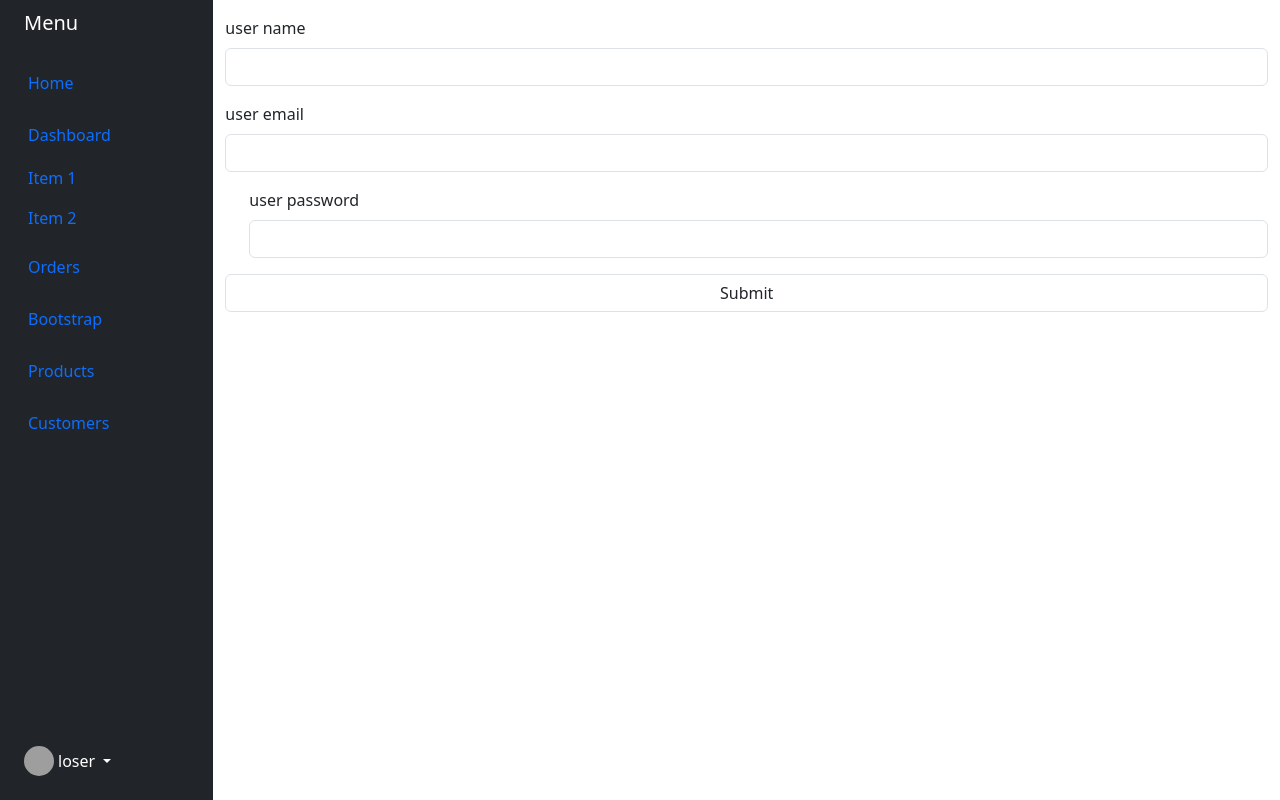
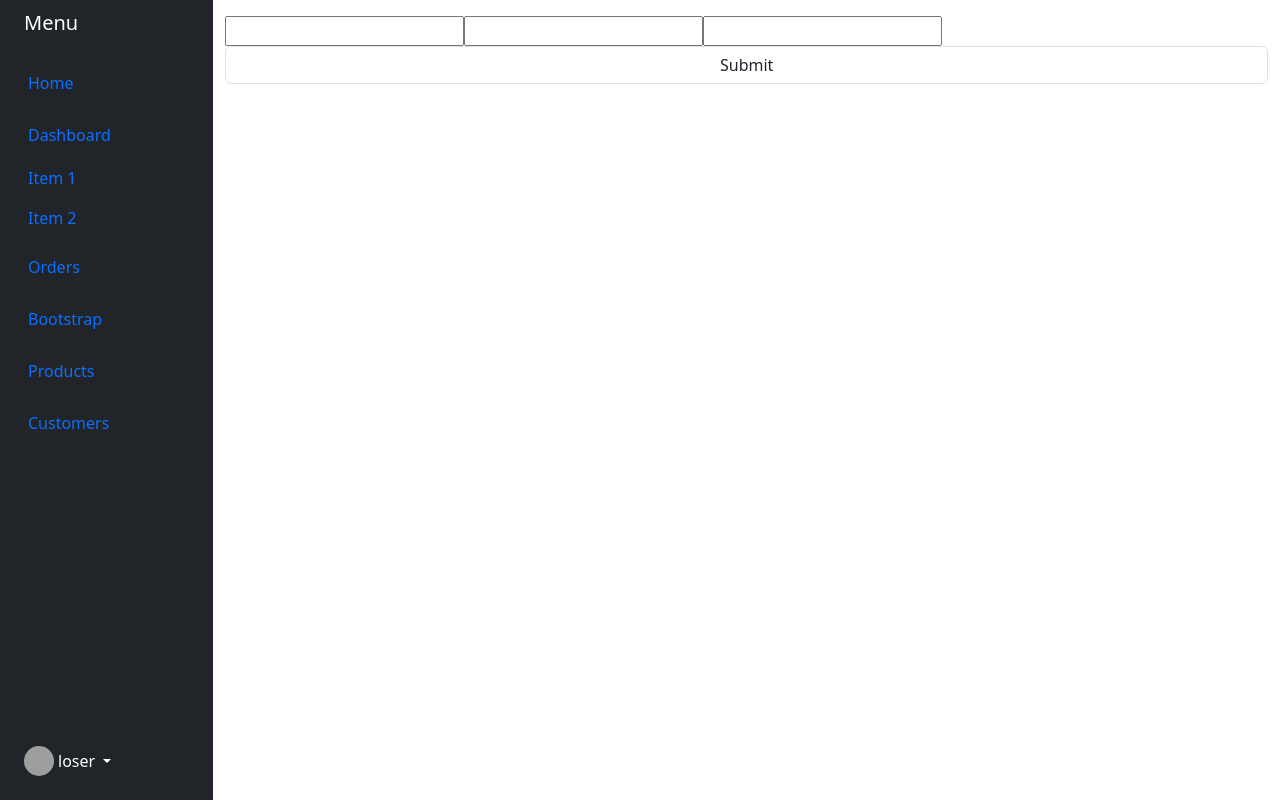
Before and after one commit to WA-A/Crud-user-Project, a React (Vite) app: page /users/create in a window 1280 px wide. Built offline with nearby package versions, Linux system fonts and the light colour scheme; grey boxes are pictures that could not be loaded.

Commit message:
shared component

```diff
--- a/src/component/users/create/Create.jsx
+++ b/src/component/users/create/Create.jsx
@@ -2,6 +2,8 @@ import axios from 'axios';
 import React, { useState } from 'react'
 import { useNavigate } from 'react-router-dom'; // Navigate from it
 import { toast } from 'react-toastify';
+import Input from '../../../shared/input';
+ Input
 
 
 export default function Create() {
@@ -116,19 +118,10 @@ const navigate = useNavigate();
 
         <div className="col py-3">     {/*store data from form to api not localstorge */}
        <form onSubmit={sendData}>       {/* when click sumbit call function sendData */}
-  <div className="mb-3">
-     <label htmlFor="username" className="form-label">user name</label>
-     <input type="text" className="form-control" id="username" onChange={handelData} />
-
-  </div>
-  <div className="mb-3">
-     <label htmlFor="email" className="form-label">user email</label>
-     <input type="email" className="form-control" id="email" onChange={handelData}/>
-  </div>
-  <div className="mb-3 form-check">
-     <label  htmlFor="password" className="form-label">user password</label>
-     <input type="password" className="form-control" id="password" onChange={handelData}/>
-  </div>
+       <input id={'username'}  title={'user name'} type={'text'} name={'name'} handelData={handelData} />
+       <input id={'email'}   title={'email'} type={'email'}  name={'email'} handelData={handelData}/>
+       <input  id={'password'} title={'password'}  customClasses="bg-danger"
+       type={'password'}  name={'password'} handelData={handelData}/>
     <div className="mb-3">
     <button type="submit" className="form-control" value='Add User'>Submit</button>
   </div>
--- /dev/null
+++ b/src/shared/Input.jsx
@@ -0,0 +1,14 @@
+import React from 'react'
+
+function Input( {id,title,type,name,handlData,customClasses}) {
+
+  return (
+    <div className="mb-3">
+    <label htmlFor={id} className="form-label">{title}</label>
+      <input type={type} name={name} className={`form-control ${customClasses}`}
+    id={id}  onChange={handlData}  />
+</div>
+  )
+}
+
+export default Input
```
